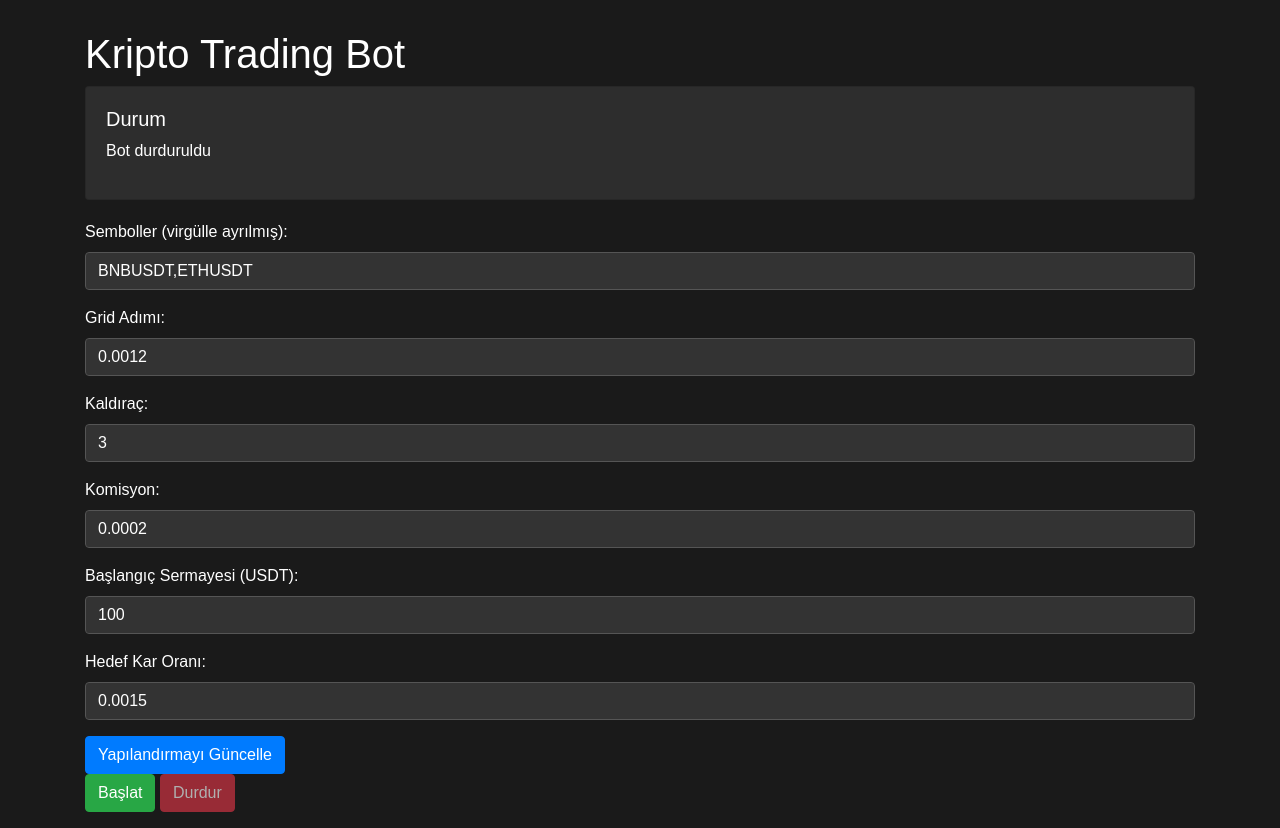
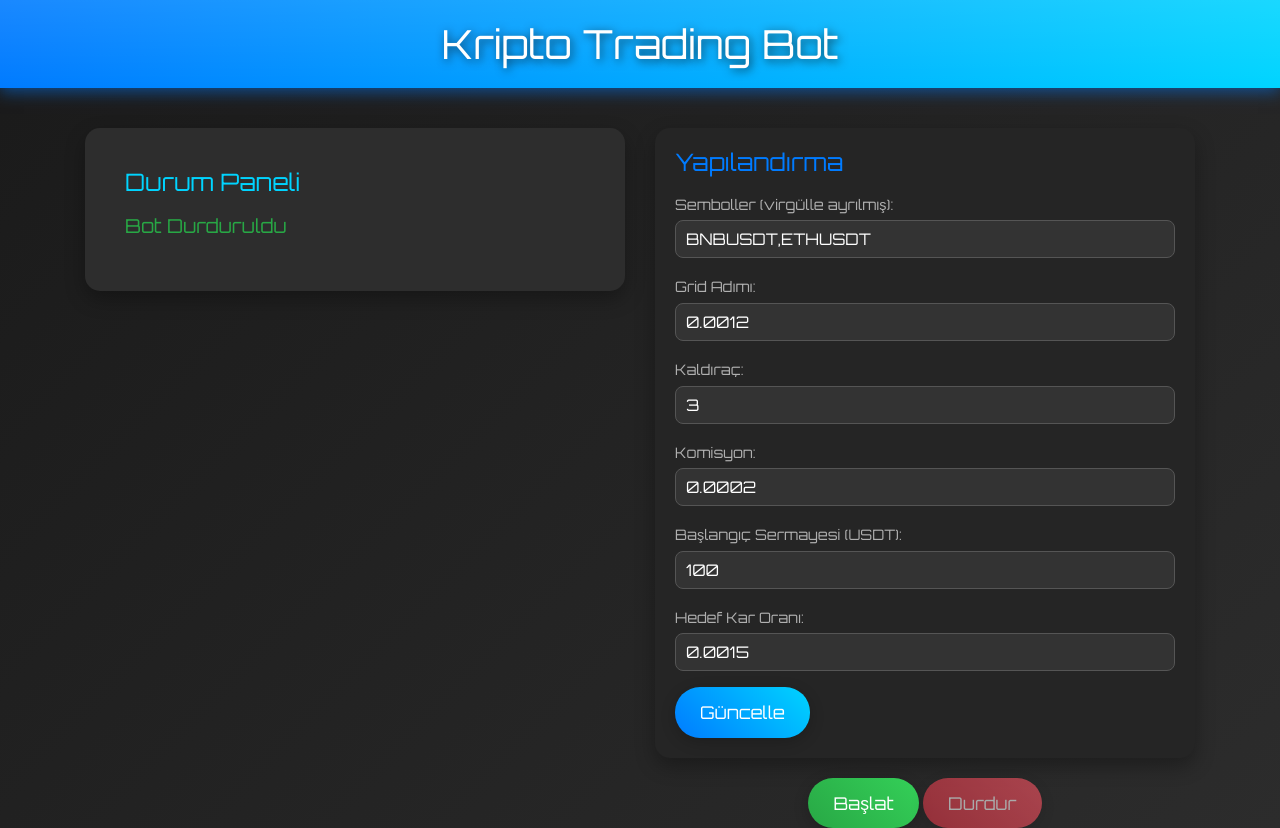
Before and after one commit to firatoncu/trade_bot, a Flask app: page / in a window 1280 px wide. Run offline with Flask 3, Linux system fonts and the light colour scheme; some libraries are stand-ins or nearby versions.

Commit message:
enhancement on webui

```diff
--- a/src/web/static/style.css
+++ b/src/web/static/style.css
@@ -1,35 +1,159 @@
+/* Genel Stil */
 body {
-    background-color: #1a1a1a;
-    color: #ffffff;
-    font-family: Arial, sans-serif;
+    background: linear-gradient(135deg, #1a1a1a 0%, #2c2c2c 100%);
+    color: #e0e0e0;
+    font-family: 'Orbitron', sans-serif;
+    margin: 0;
+    padding: 0;
 }
 
-.container {
-    margin-top: 30px;
+/* Başlık Çubuğu */
+.header {
+    background: linear-gradient(90deg, #007bff, #00d4ff);
+    padding: 20px;
+    text-align: center;
+    position: relative;
+    box-shadow: 0 4px 15px rgba(0, 123, 255, 0.5);
 }
 
-.card {
-    background-color: #2d2d2d;
+.header h1 {
+    margin: 0;
+    font-size: 2.5em;
+    color: #fff;
+    text-shadow: 2px 2px 10px rgba(0, 0, 0, 0.7);
+}
+
+.header-gradient {
+    position: absolute;
+    top: 0;
+    left: 0;
+    width: 100%;
+    height: 100%;
+    background: linear-gradient(to bottom, rgba(255, 255, 255, 0.1), transparent);
+    z-index: 0;
+}
+
+/* Container */
+.container {
+    margin-top: 40px;
+    padding: 0 15px;
+}
+
+/* Durum Kartı */
+.status-card {
+    background: #2d2d2d;
+    border: none;
+    border-radius: 15px;
+    box-shadow: 0 8px 20px rgba(0, 0, 0, 0.3);
+    padding: 20px;
+    transition: transform 0.3s ease;
+}
+
+.status-card:hover {
+    transform: translateY(-5px);
+}
+
+.status-card h5 {
+    color: #00d4ff;
+    font-size: 1.5em;
+    margin-bottom: 15px;
+}
+
+.status-text {
+    font-size: 1.2em;
+    color: #28a745;
+    margin-bottom: 10px;
+}
+
+.equity-text {
+    font-size: 1.1em;
+    color: #e0e0e0;
+}
+
+.symbol-list {
+    list-style: none;
+    padding: 0;
+}
+
+.symbol-list li {
+    margin: 10px 0;
+    font-size: 0.95em;
+}
+
+.highlight {
+    color: #00d4ff;
+    font-weight: 700;
+}
+
+/* Yapılandırma Kartı */
+.config-card {
+    background: #252525;
+    padding: 20px;
+    border-radius: 15px;
+    box-shadow: 0 8px 20px rgba(0, 0, 0, 0.3);
     margin-bottom: 20px;
 }
 
-.btn-success {
-    background-color: #28a745;
-    border-color: #28a745;
-}
-
-.btn-danger {
-    background-color: #dc3545;
-    border-color: #dc3545;
-}
-
-.btn-primary {
-    background-color: #007bff;
-    border-color: #007bff;
+.config-card h5 {
+    color: #007bff;
+    font-size: 1.5em;
+    margin-bottom: 15px;
 }
 
 .form-control {
-    background-color: #333;
+    background: #333;
     color: #fff;
-    border-color: #555;
+    border: 1px solid #555;
+    border-radius: 8px;
+    padding: 10px;
+    transition: border-color 0.3s ease;
 }
+
+.form-control:focus {
+    border-color: #00d4ff;
+    box-shadow: 0 0 5px rgba(0, 212, 255, 0.5);
+    outline: none;
+}
+
+.form-group label {
+    font-size: 0.9em;
+    color: #b0b0b0;
+    margin-bottom: 5px;
+}
+
+/* Butonlar */
+.control-buttons {
+    text-align: center;
+}
+
+.control-btn, .config-btn {
+    padding: 12px 25px;
+    font-size: 1.1em;
+    border-radius: 25px;
+    border: none;
+    transition: all 0.3s ease;
+    box-shadow: 0 4px 15px rgba(0, 0, 0, 0.2);
+}
+
+.control-btn.btn-success {
+    background: linear-gradient(45deg, #28a745, #34d058);
+}
+
+.control-btn.btn-danger {
+    background: linear-gradient(45deg, #dc3545, #ff5767);
+}
+
+.config-btn.btn-primary {
+    background: linear-gradient(45deg, #007bff, #00d4ff);
+}
+
+.control-btn:hover, .config-btn:hover {
+    transform: scale(1.05);
+    box-shadow: 0 6px 20px rgba(0, 0, 0, 0.3);
+}
+
+.control-btn:disabled, .config-btn:disabled {
+    opacity: 0.6;
+    transform: none;
+    cursor: not-allowed;
+}
--- a/src/web/templates/index.html
+++ b/src/web/templates/index.html
@@ -5,25 +5,39 @@
     <title>Kripto Trading Bot</title>
     <link rel="stylesheet" href="https://stackpath.bootstrapcdn.com/bootstrap/4.5.2/css/bootstrap.min.css">
     <link rel="stylesheet" href="{{ url_for('static', filename='style.css') }}">
+    <link href="https://fonts.googleapis.com/css2?family=Orbitron:wght@400;700&display=swap" rel="stylesheet">
 </head>
 <body>
+    <header class="header">
+        <h1>Kripto Trading Bot</h1>
+        <div class="header-gradient"></div>
+    </header>
     <div class="container">
-        <h1>Kripto Trading Bot</h1>
-        <div id="status" class="card">
+        <div class="row">
+            <div class="col-md-6">
+                <div id="status" class="card status-card">
                     <div class="card-body">
-                <h5>Durum</h5>
-                <p id="running-status">{{ 'Bot çalışıyor' if status['running'] else 'Bot durduruldu' }}</p>
+                        <h5>Durum Paneli</h5>
+                        <p id="running-status" class="status-text">{{ 'Bot Çalışıyor' if status['running'] else 'Bot Durduruldu' }}</p>
                         {% if status['running'] %}
-                    <p>Toplam Özkaynak: <span id="total-equity">{{ status['total_equity']|round(2) }}</span> USDT</p>
-                    <ul>
+                            <p class="equity-text">Toplam Özkaynak: <span id="total-equity">{{ status['total_equity']|round(2) }}</span> USDT</p>
+                            <ul class="symbol-list">
                                 {% for symbol, data in status['symbols'].items() %}
-                        <li>{{ symbol }}: Özkaynak: {{ data['equity']|round(2) }}, Pozisyon: {{ data['position_size'] }}, Giriş Fiyatı: {{ data['entry_price'] or 'Yok' }}, İşlem Sayısı: {{ data['transactions'] }}</li>
+                                    <li>{{ symbol }}:
+                                        <span class="highlight">Özkaynak: {{ data['equity']|round(2) }}</span>,
+                                        Pozisyon: {{ data['position_size'] }},
+                                        Giriş: {{ data['entry_price'] or 'Yok' }},
+                                        İşlemler: {{ data['transactions'] }}
+                                    </li>
                                 {% endfor %}
                             </ul>
                         {% endif %}
                     </div>
                 </div>
-        <form id="config-form" method="POST" action="/update_config">
+            </div>
+            <div class="col-md-6">
+                <form id="config-form" method="POST" action="/update_config" class="config-card">
+                    <h5>Yapılandırma</h5>
                     <div class="form-group">
                         <label>Semboller (virgülle ayrılmış):</label>
                         <input type="text" class="form-control" name="symbols" value="{{ ','.join(config['symbols']) }}" {% if status['running'] %}disabled{% endif %}>
@@ -48,25 +62,29 @@
                         <label>Hedef Kar Oranı:</label>
                         <input type="number" step="0.0001" class="form-control" name="target_profit" value="{{ config['target_profit'] }}" {% if status['running'] %}disabled{% endif %}>
                     </div>
-            <button type="submit" class="btn btn-primary" {% if status['running'] %}disabled{% endif %}>Yapılandırmayı Güncelle</button>
+                    <button type="submit" class="btn btn-primary config-btn" {% if status['running'] %}disabled{% endif %}>Güncelle</button>
                 </form>
-        <button id="start-btn" class="btn btn-success" {% if status['running'] %}disabled{% endif %}>Başlat</button>
-        <button id="stop-btn" class="btn btn-danger" {% if not status['running'] %}disabled{% endif %}>Durdur</button>
+                <div class="control-buttons">
+                    <button id="start-btn" class="btn btn-success control-btn" {% if status['running'] %}disabled{% endif %}>Başlat</button>
+                    <button id="stop-btn" class="btn btn-danger control-btn" {% if not status['running'] %}disabled{% endif %}>Durdur</button>
+                </div>
+            </div>
+        </div>
     </div>
     <script src="https://code.jquery.com/jquery-3.5.1.min.js"></script>
     <script>
         function updateStatus() {
             $.getJSON('/status', function(data) {
-                $('#running-status').text(data.running ? 'Bot çalışıyor' : 'Bot durduruldu');
+                $('#running-status').text(data.running ? 'Bot Çalışıyor' : 'Bot Durduruldu');
                 if (data.running) {
                     $('#total-equity').text(data.total_equity.toFixed(2));
                     $('#start-btn').prop('disabled', true);
                     $('#stop-btn').prop('disabled', false);
-                    $('#config-form input, #config-form button').prop('disabled', true);
+                    $('#config-form input, #config-form .config-btn').prop('disabled', true);
                 } else {
                     $('#start-btn').prop('disabled', false);
                     $('#stop-btn').prop('disabled', true);
-                    $('#config-form input, #config-form button').prop('disabled', false);
+                    $('#config-form input, #config-form .config-btn').prop('disabled', false);
                 }
             });
         }
```
Lines whose indentation alone changed are shown as unchanged.
